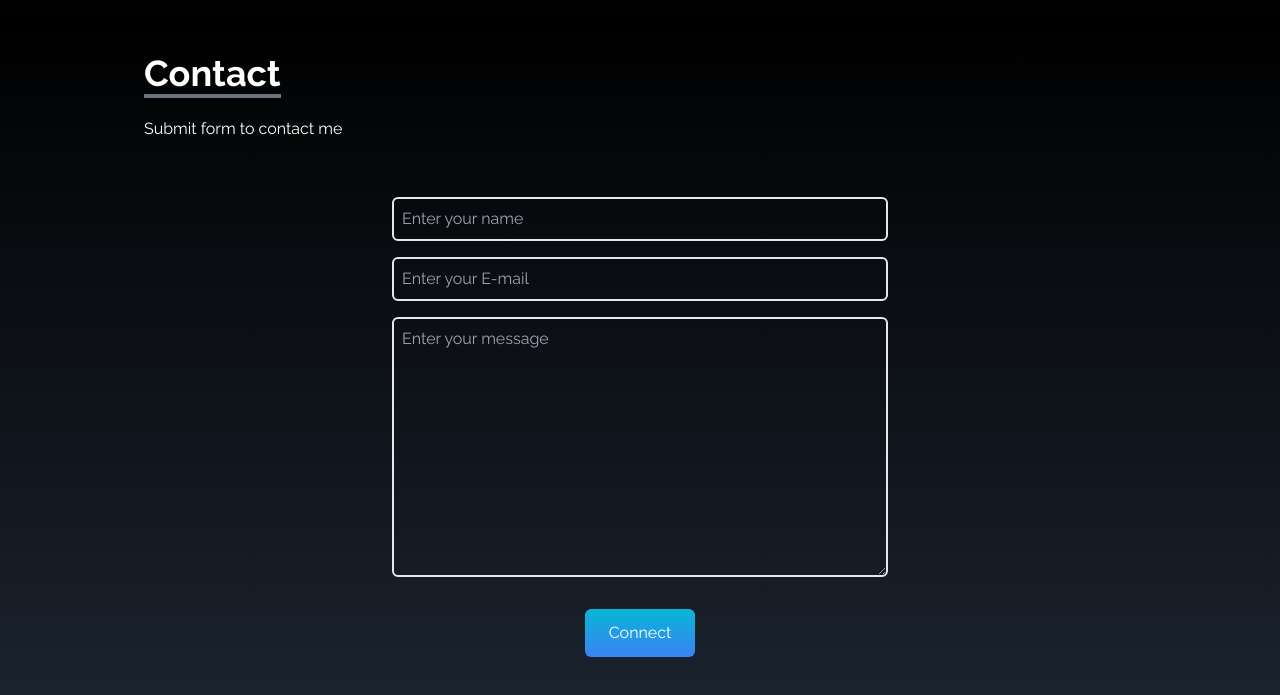
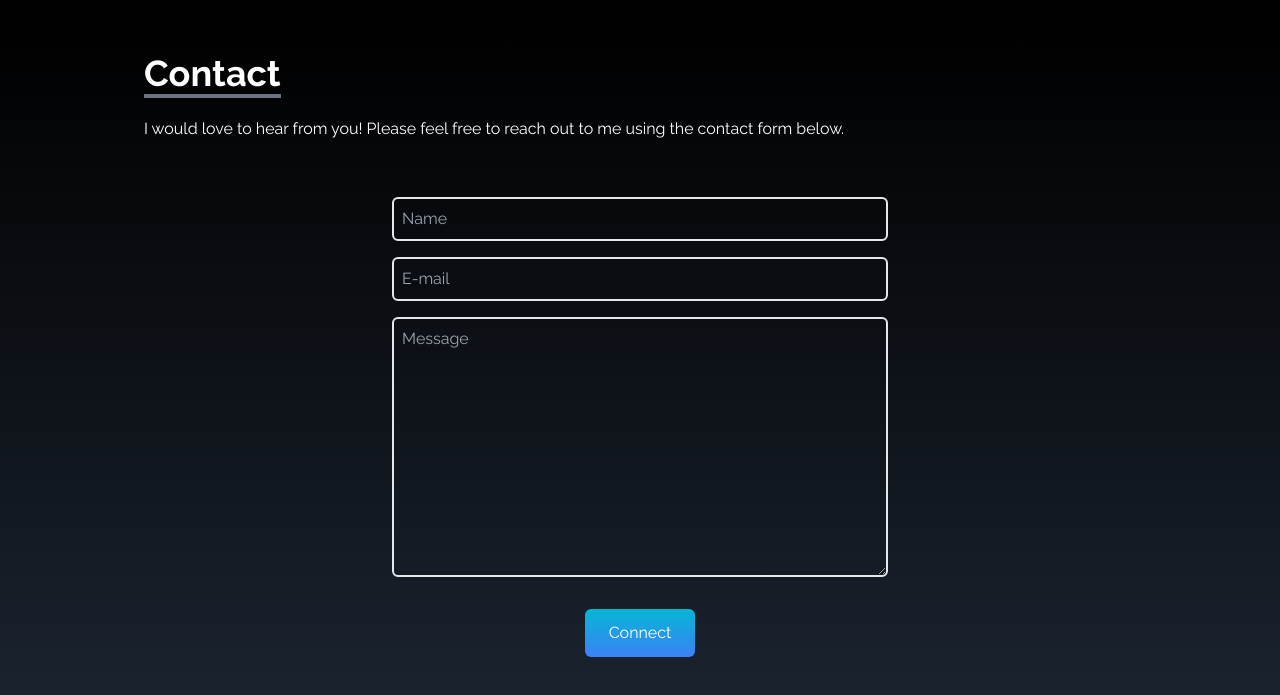
Before and after one commit to sbatelaan/React-Portfolio, a React (Create React App) app: page / in a window 1280 px wide. Shown: the part 3179-3874 px from the top of the page. Built offline with nearby package versions, Linux system fonts and the light colour scheme.

Commit message:
reworded contact form

```diff
--- a/src/components/Contact.jsx
+++ b/src/components/Contact.jsx
@@ -6,7 +6,7 @@ const Contact = () => {
       <div className="flex flex-col p-4 justify-center max-w-screen-lg mx-auto">
         <div className="pb-8">
           <p className="text-4xl font-bold inline border-b-4 border-gray-500">Contact</p>
-          <p className="py-6">Submit form to contact me</p>
+          <p className="py-6">I would love to hear from you! Please feel free to reach out to me using the contact form below.</p>
         </div>
 
         <div className="flex justify-center items-center">
@@ -16,18 +16,18 @@ const Contact = () => {
             <input
               type="text"
               name="name"
-              placeholder="Enter your name"
+              placeholder="Name"
               className="p-2 bg-transparent border-2 rounded-md text-white focus:outline-none"
             />
             <input
               type="text"
               name="email"
-              placeholder="Enter your E-mail"
+              placeholder="E-mail"
               className="my-4 p-2 bg-transparent border-2 rounded-md text-white focus:outline-none"
             />
             <textarea
               name="message"
-              placeholder="Enter your message"
+              placeholder="Message"
               rows="10"
               className="p-2 bg-transparent border-2 rounded-md text-white focus:outline-none"
             ></textarea>
```
